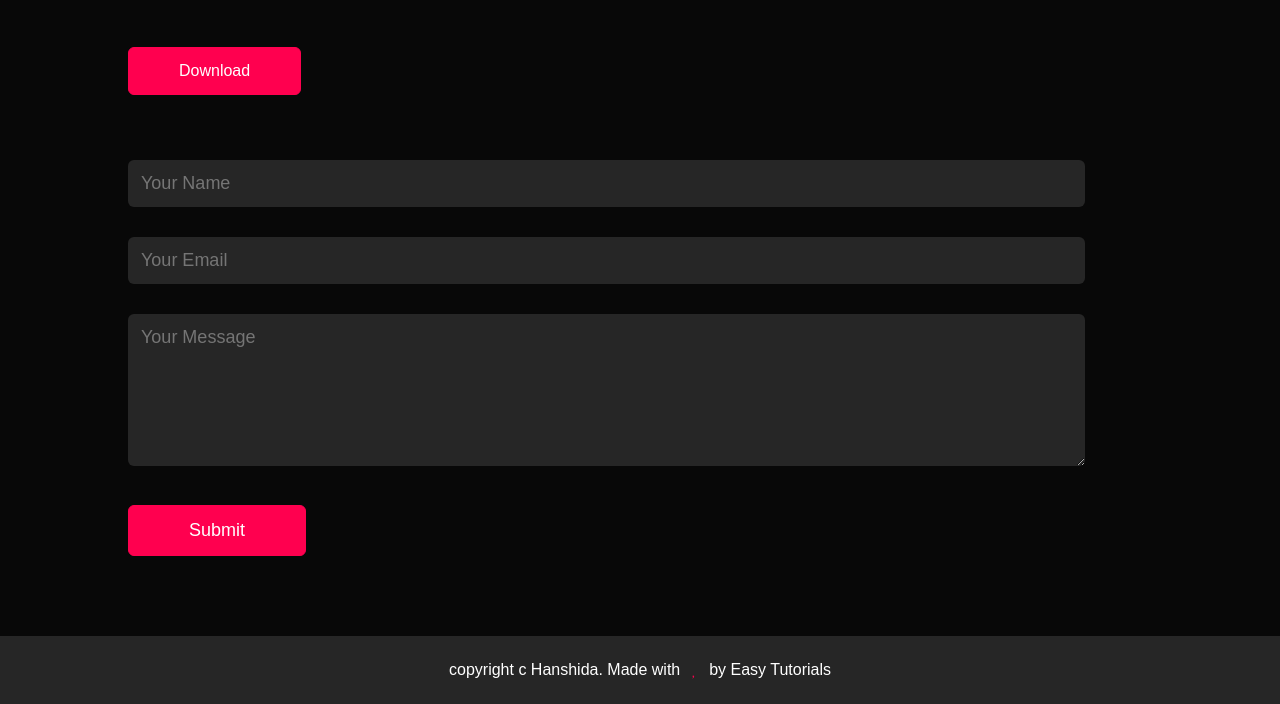
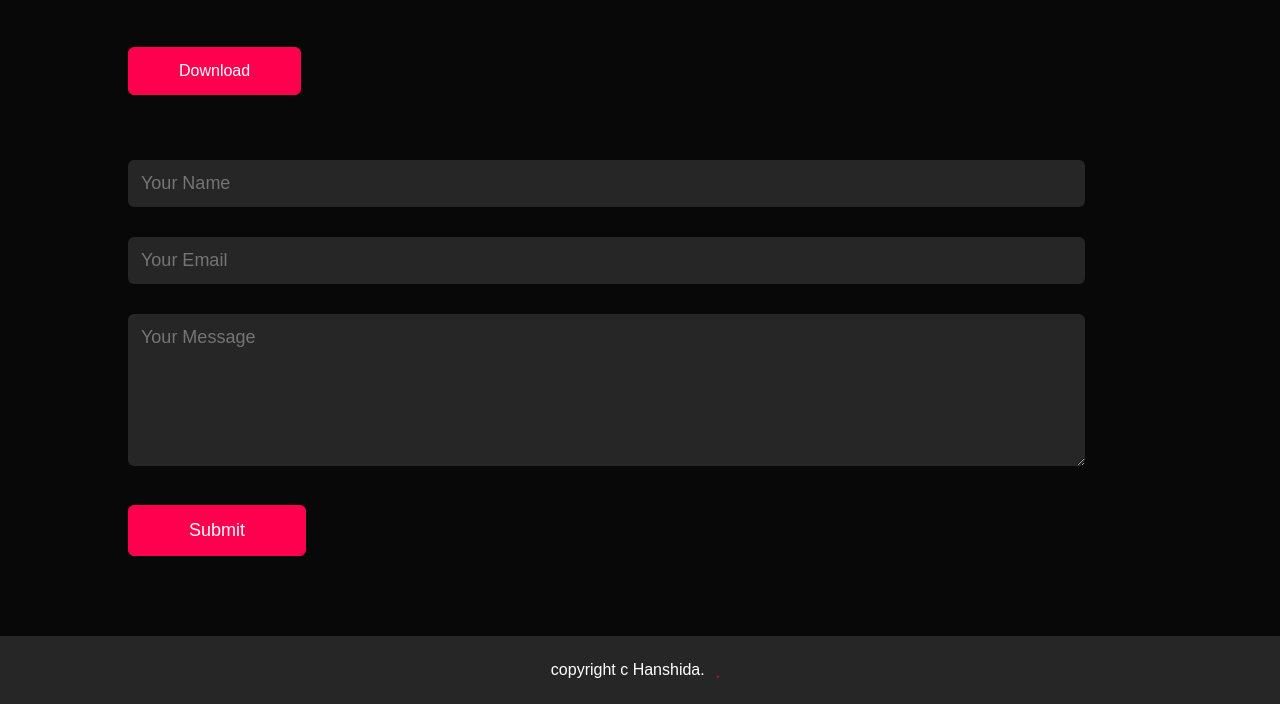
Before and after one commit to hanshida1582/hanshida1582.github.io, a plain HTML site: page index.html in a window 1280 px wide. Shown: the part 2961-3665 px from the top of the page. Drawn offline with Linux system fonts and the light colour scheme.

Commit message:
Update index.html

```diff
--- a/index.html
+++ b/index.html
@@ -160,7 +160,7 @@
         </div>
     </div>
     <div class="copyright">
-        <p>copyright c Hanshida. Made with <i class="fab fa-heart"></i> by Easy Tutorials</p>
+        <p>copyright c Hanshida. <i class="fab fa-heart"></i> </p>
     </div>
 </div>
 
```
